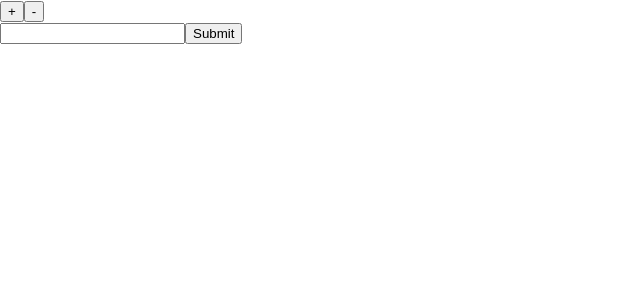
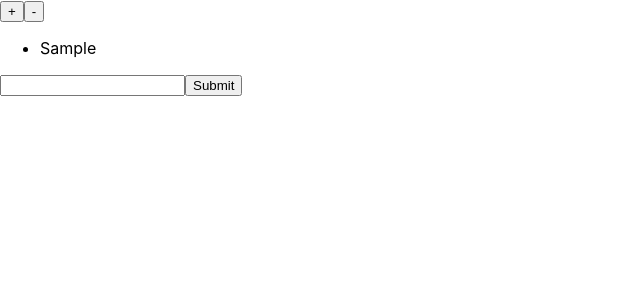
Before and after one commit to heehminh/React-TS-Study, a React (Create React App) app in the folder react-redux-app/: page / in a window 1280 px wide. Both pictures are taken after typing "Sample" into the empty fields and a click on the input 213 px from the left and 33 px from the top of the page. Shown: the top 300 px of the page, without its empty margins (0-640 px from the left). Built offline with nearby package versions, Linux system fonts and the light colour scheme.

Commit message:
[FEAT] 목록추가 (useSelector, useDispatch)

```diff
--- a/react-redux-app/src/App.tsx
+++ b/react-redux-app/src/App.tsx
@@ -1,5 +1,7 @@
 import React from "react";
 import { useState } from "react";
+import { useDispatch, useSelector } from "react-redux";
+import { RootState } from "./reducers";
 
 type Props = {
   value: any;
@@ -8,6 +10,10 @@
 };
 
 function App({ value, onIncrement, onDecrement }: Props) {
+  const dispatch = useDispatch();
+  const todos: string[] = useSelector((state: RootState) => state.todos);
+  const counter = useSelector((state: RootState) => state.counter);
+
   const [todoValue, setTodoValue] = useState("");
 
   const handleChange = (e: React.ChangeEvent<HTMLInputElement>) => {
@@ -16,6 +22,7 @@
 
   const addTodo = (e: React.FormEvent<HTMLFormElement>) => {
     e.preventDefault();
+    dispatch({ type: "ADD_TODO", text: todoValue });
     setTodoValue("");
   };
 
@@ -24,6 +31,12 @@
       {/* Clicked: {value} times */}
       <button onClick={onIncrement}>+</button>
       <button onClick={onDecrement}>-</button>
+
+      <ul>
+        {todos.map((todo, index) => (
+          <li key={index}>{todo}</li>
+        ))}
+      </ul>
 
       <form onSubmit={addTodo}>
         <input type="text" value={todoValue} onChange={handleChange}></input>
--- a/react-redux-app/src/index.tsx
+++ b/react-redux-app/src/index.tsx
@@ -12,12 +12,6 @@
 );
 
 const store = createStore(rootReducer);
-
-store.dispatch({
-  type: "ADD_TODO",
-  text: "USE REDUX",
-});
-console.log(store.getState());
 
 const render = () =>
   root.render(
--- a/react-redux-app/src/reducers/index.tsx
+++ b/react-redux-app/src/reducers/index.tsx
@@ -8,3 +8,5 @@
 });
 
 export default rootReducer;
+
+export type RootState = ReturnType<typeof rootReducer>;
```
